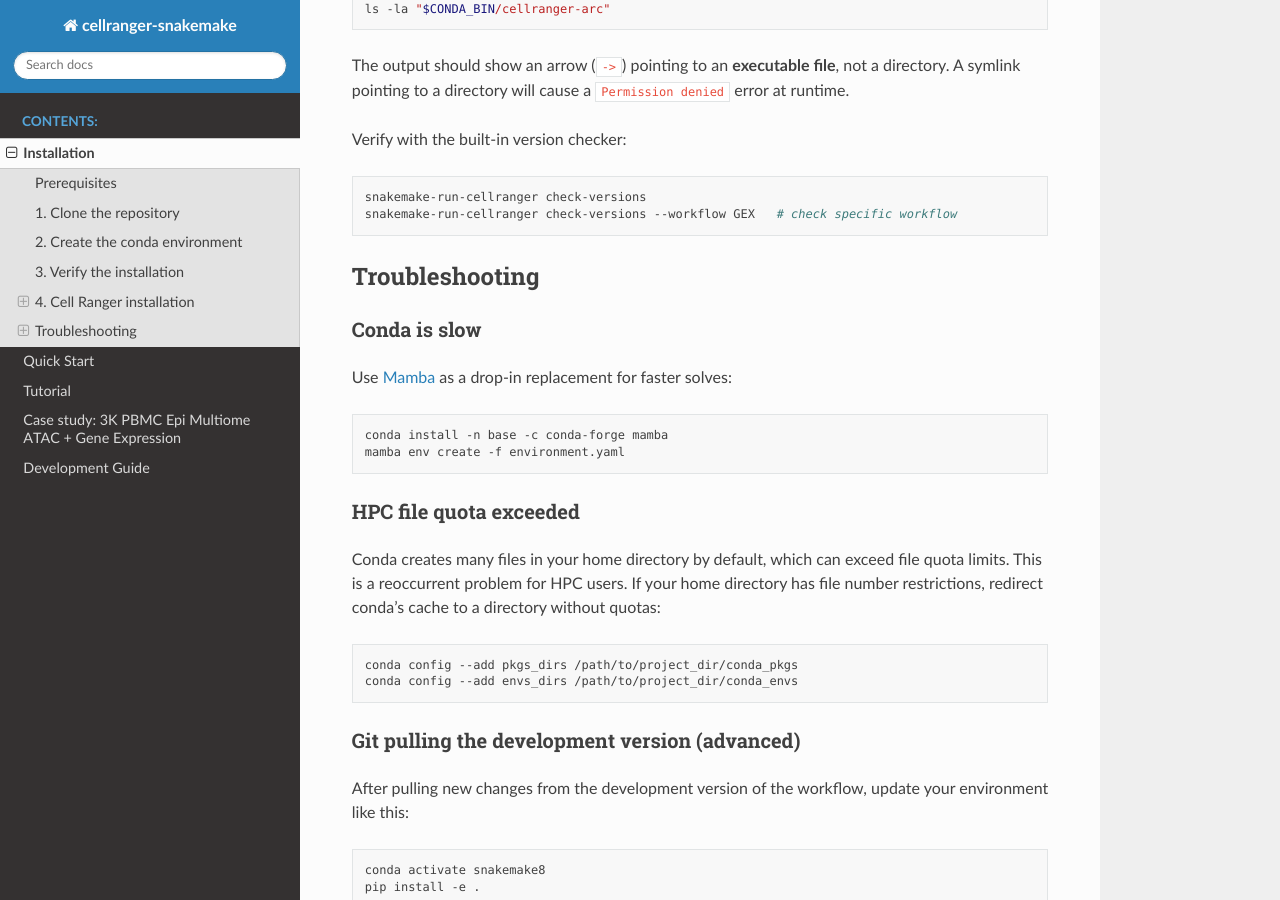
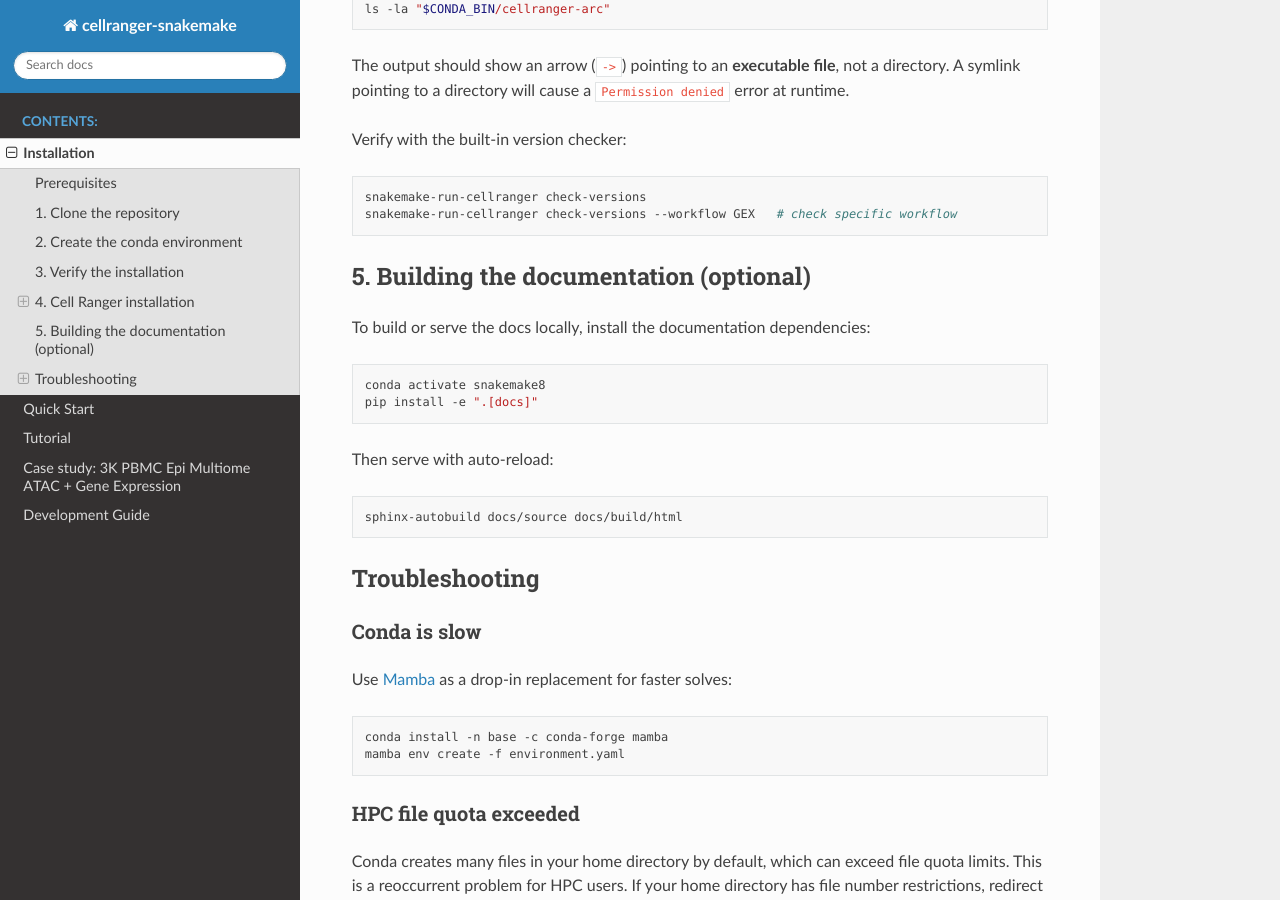
Before and after one commit to mschecht/cellranger-snakemake, a Sphinx documentation site: the page built from docs/source/installation.md, in a window 1280 px wide and 900 px high, scrolled down 2285 px. Built offline with Sphinx 7.4.7 and the Read the Docs theme 3.1.0, drawn with Linux system fonts in a browser that asks for light colours.

Commit message:
installation instructions for documentation rendering

````diff
--- a/docs/source/installation.md
+++ b/docs/source/installation.md
@@ -107,6 +107,21 @@ snakemake-run-cellranger check-versions
 snakemake-run-cellranger check-versions --workflow GEX   # check specific workflow
 ```
 
+## 5. Building the documentation (optional)
+
+To build or serve the docs locally, install the documentation dependencies:
+
+```bash
+conda activate snakemake8
+pip install -e ".[docs]"
+```
+
+Then serve with auto-reload:
+
+```bash
+sphinx-autobuild docs/source docs/build/html
+```
+
 ## Troubleshooting
 
 ### Conda is slow
````
Also changed, not shown: pyproject.toml (+8 -0 lines).
